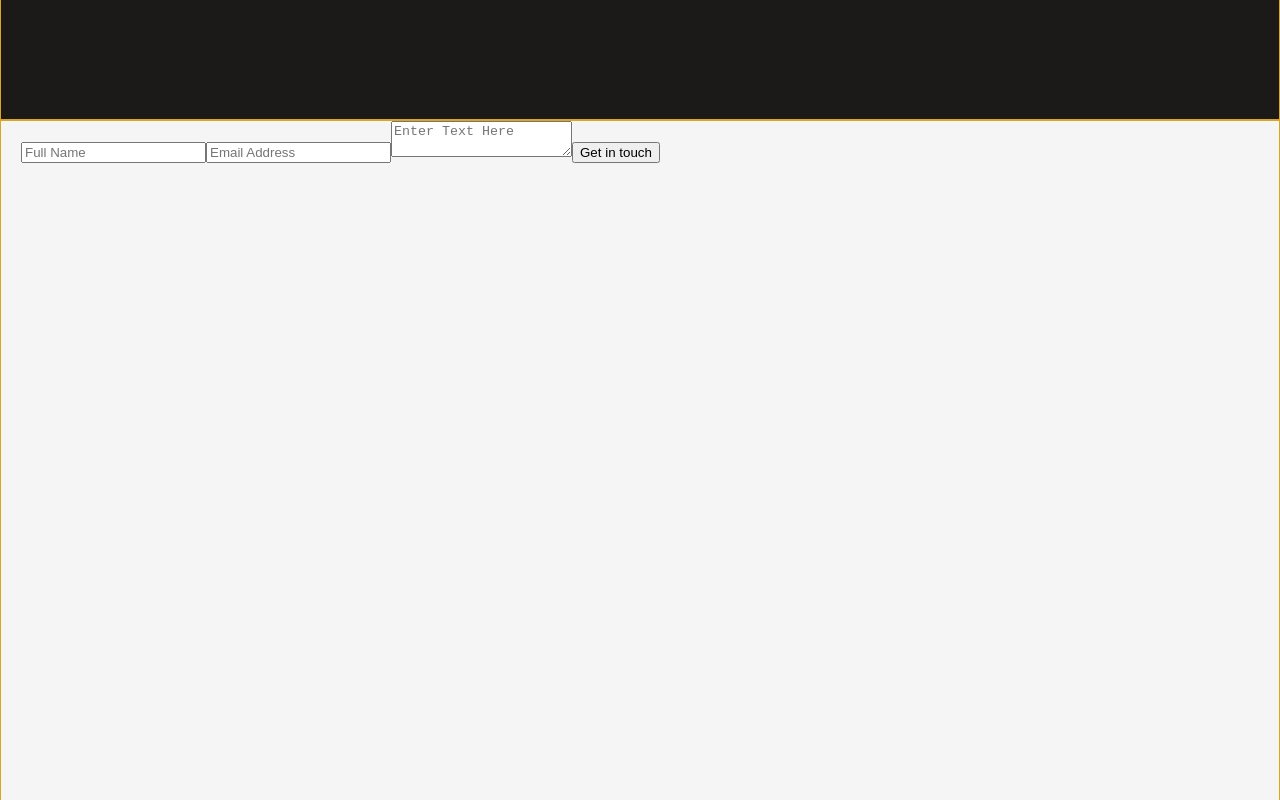
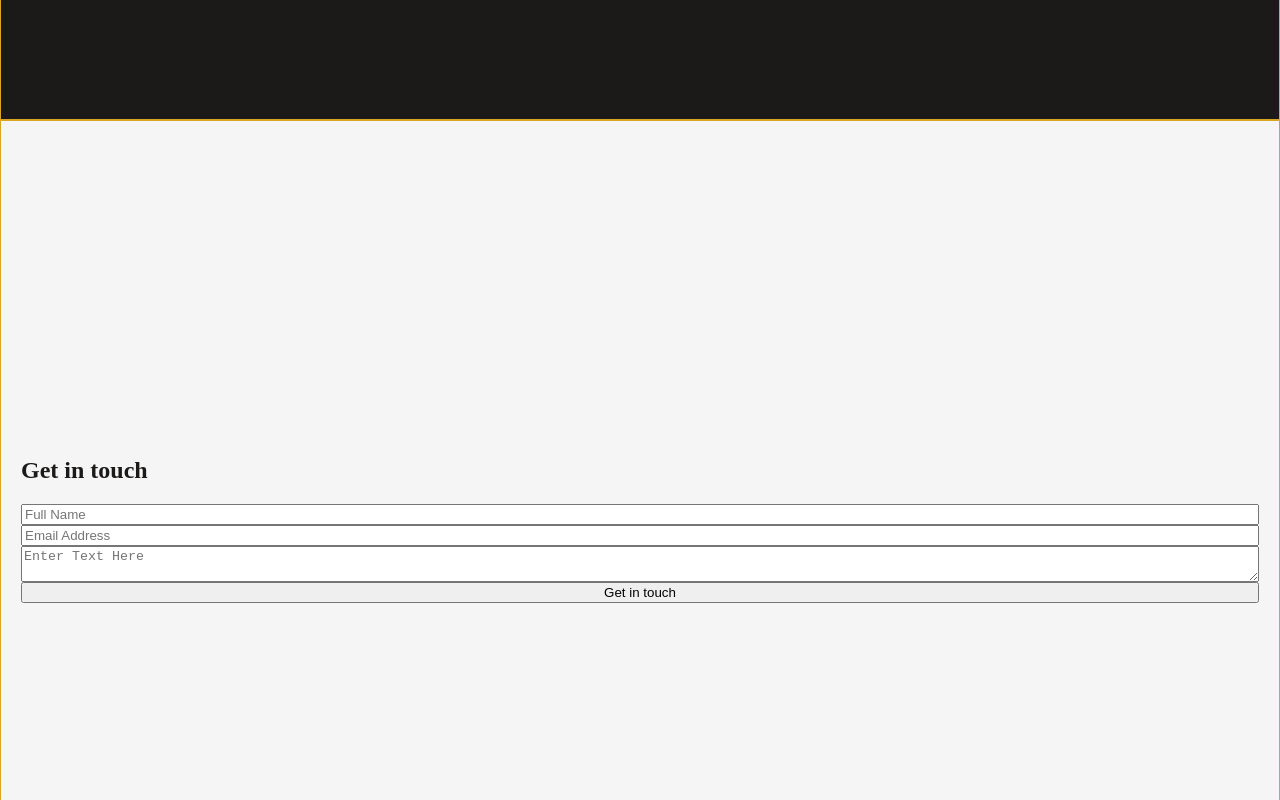
Before and after one commit to Retky/RetkyPortfolio, a React (Create React App) app: page /#/ in a window 1280 px wide. Shown: the part 2280-3080 px from the top of the page. Built offline with nearby package versions, Linux system fonts and the light colour scheme.

Commit message:
Mod 'display'

```diff
--- a/src/pages/HomePage.jsx
+++ b/src/pages/HomePage.jsx
@@ -87,9 +87,10 @@ const Homepage = () => {
       </div>
       <div id="contact" className="contact">
         <form id="contact-form" className="contact-content" action="https://formspree.io/f/mqknqqzb" method="post">
+          <h2>Get in touch</h2>
           <input className="form-file" type="text" name="name" placeholder="Full Name" required />
           <input className="form-file" type="email" name="mail" placeholder="Email Address" required />
-          <textarea name="message" placeholder="Enter Text Here" maxLength="500" required />
+          <textarea name="message" placeholder="Enter Text Here" maxLength="1500" required />
           <input id="contact-btn" className="orange-btn" type="submit" value="Get in touch" />
         </form>
       </div>
--- a/src/styles/HomePage.scss
+++ b/src/styles/HomePage.scss
@@ -9,6 +9,7 @@
 
 .contact {
   background-color: $light-bg;
+  color: $dark-bg;
 }
 
 .landing-content {
@@ -78,6 +79,10 @@ h1 {
 
 .contact-content {
   @include adaptative-width;
+
+  display: flex;
+  flex-direction: column;
+  justify-content: center;
 }
 
 .nowrap {
```
